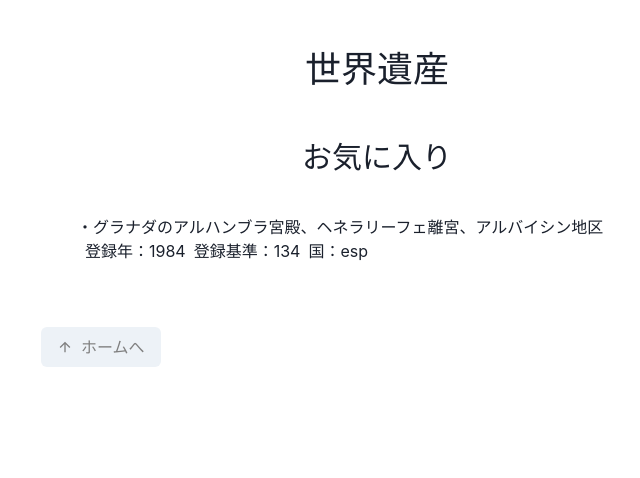
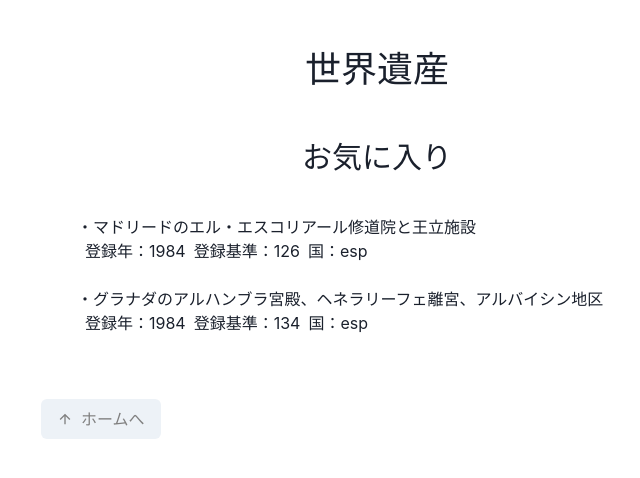
Before and after one commit to yuta6999/world-heritage-app, a React (Vite) app: page /worldHeritages/favorite in a window 1280 px wide. Shown: the top 478 px of the page, without its empty margins (263-903 px from the left). Built offline with nearby package versions, Linux system fonts and the light colour scheme.

Commit message:
localstorage

```diff
--- a/src/components/ecosystems/WorldHeritageListByFavorite.tsx
+++ b/src/components/ecosystems/WorldHeritageListByFavorite.tsx
@@ -1,16 +1,22 @@
 import type { FC } from 'react';
-// import { Navigate, useParams } from 'react-router-dom';
 import { Box, Heading } from '@chakra-ui/react';
 import { worldHeritageData } from 'data';
-// import { COUNTRY_CODE } from 'domains';
 import { Helmet } from 'react-helmet-async';
 import WorldHeritageList from 'components/organisms/WorldHeritageList';
 
 const WorldHeritageListByFavorite: FC<{ my?: number | string }> = ({
   my = 0,
 }) => {
-  const worldHeritages = worldHeritageData.filter(
-    (worldHeritage) => worldHeritage.id === 745 // 仮置き
+  const favoriteList: number[] = [744, 745];
+  localStorage.setItem('world_heritage_app', JSON.stringify(favoriteList));
+  const values = JSON.parse(
+    localStorage.getItem('world_heritage_app') as string
+  ) as number[];
+
+  console.log(values);
+
+  const worldHeritages = worldHeritageData.filter((worldHeritage) =>
+    values.includes(worldHeritage.id)
   );
 
   return (
@@ -24,8 +30,6 @@ const WorldHeritageListByFavorite: FC<{ my?: number | string }> = ({
       <WorldHeritageList worldHeritages={worldHeritages} />
     </Box>
   );
-
-  // return <Navigate to="/" replace />;
 };
 
 export default WorldHeritageListByFavorite;
```
